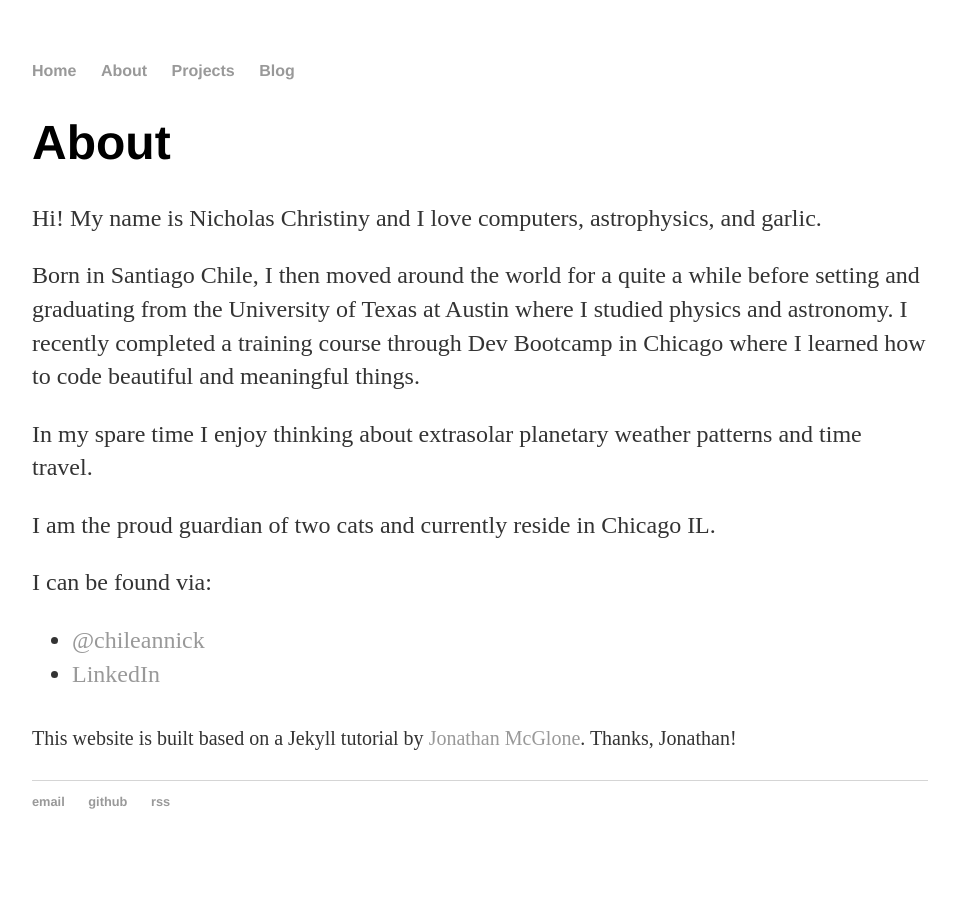
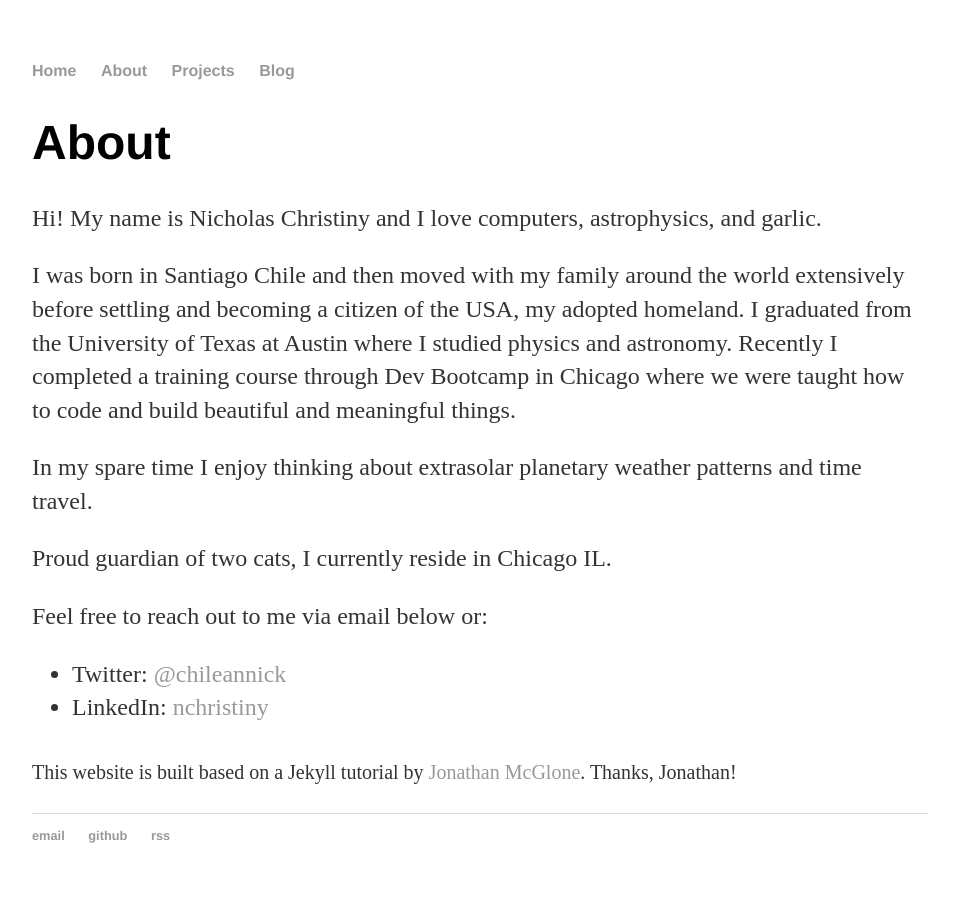
Before and after one commit to nchristiny/nchristiny.github.io, a Jekyll site: the page built from about/index.html, in a window 1280 px wide. Shown: the whole page, without its empty margins (160-1119 px from the left). Built offline with Jekyll 4.4.1, drawn with Linux system fonts in a browser that asks for light colours.

Commit message:
Edit about

```diff
--- a/about/index.html
+++ b/about/index.html
@@ -5,13 +5,13 @@ title: About Me
 <div class="about">
   <h1>About</h1>
   <p>Hi! My name is Nicholas Christiny and I love computers, astrophysics, and garlic.</p>
-  <p>Born in Santiago Chile, I then moved around the world for a quite a while before setting and graduating from the University of Texas at Austin where I studied physics and astronomy. I recently completed a training course through Dev Bootcamp in Chicago where I learned how to code beautiful and meaningful things.</p>
+  <p>I was born in Santiago Chile and then moved with my family around the world extensively before settling and becoming a citizen of the USA, my adopted homeland. I graduated from the University of Texas at Austin where I studied physics and astronomy. Recently I completed a training course through Dev Bootcamp in Chicago where we were taught how to code and build beautiful and meaningful things.</p>
   <p>In my spare time I enjoy thinking about extrasolar planetary weather patterns and time travel.</p>
-  <p>I am the proud guardian of two cats and currently reside in Chicago IL.</p>
-  <p>I can be found via:</p>
+  <p>Proud guardian of two cats, I currently reside in Chicago IL.</p>
+  <p>Feel free to reach out to me via email below or:</p>
   <ul class="contacts">
-    <li><a href="http://twitter.com/chileannick">@chileannick</a></li>
-    <li><a href="https://www.linkedin.com/in/nchristiny">LinkedIn</a></li>
+    <li>Twitter: <a href="http://twitter.com/chileannick">@chileannick</a></li>
+    <li>LinkedIn: <a href="https://www.linkedin.com/in/nchristiny">nchristiny</a></li>
   </ul>
   <p><sub>This website is built based on a Jekyll tutorial by <a href="http://jmcglone.com">Jonathan McGlone</a>. Thanks, Jonathan!</sub></p>
 </div>
```
